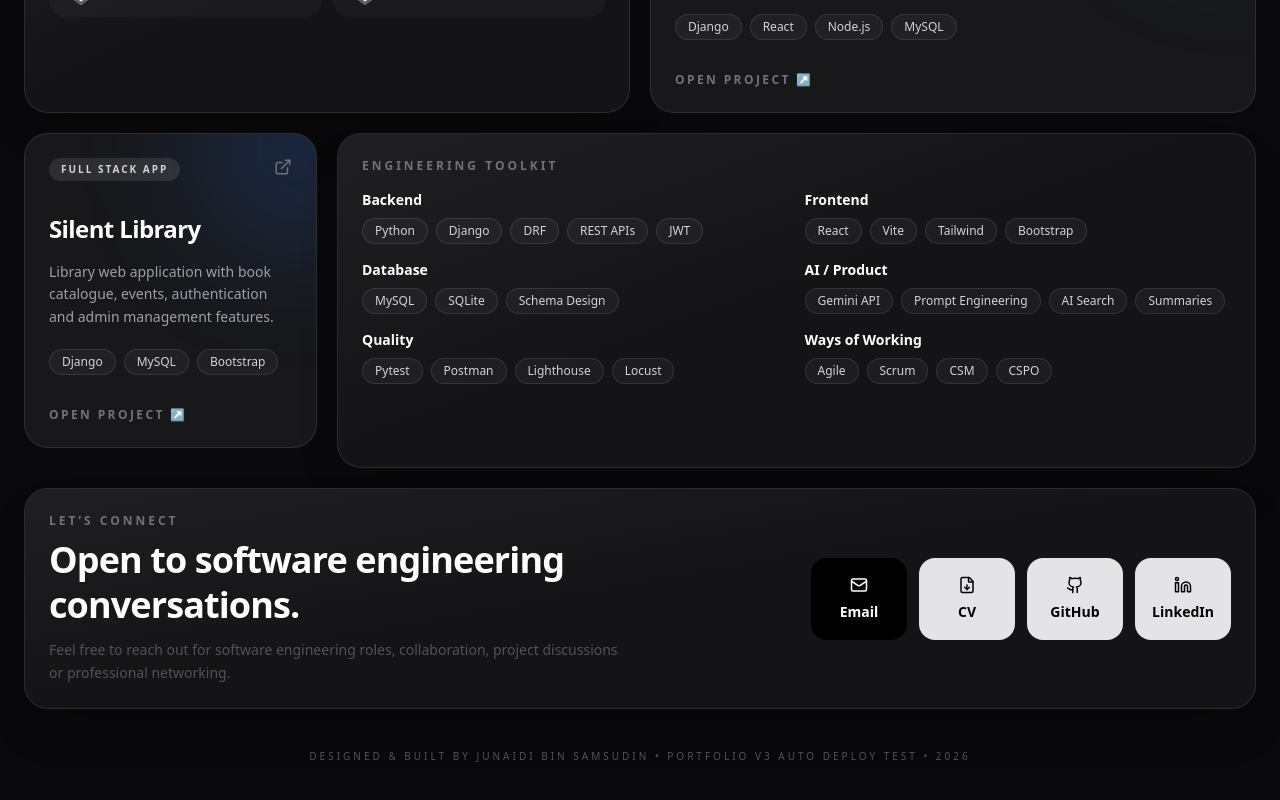
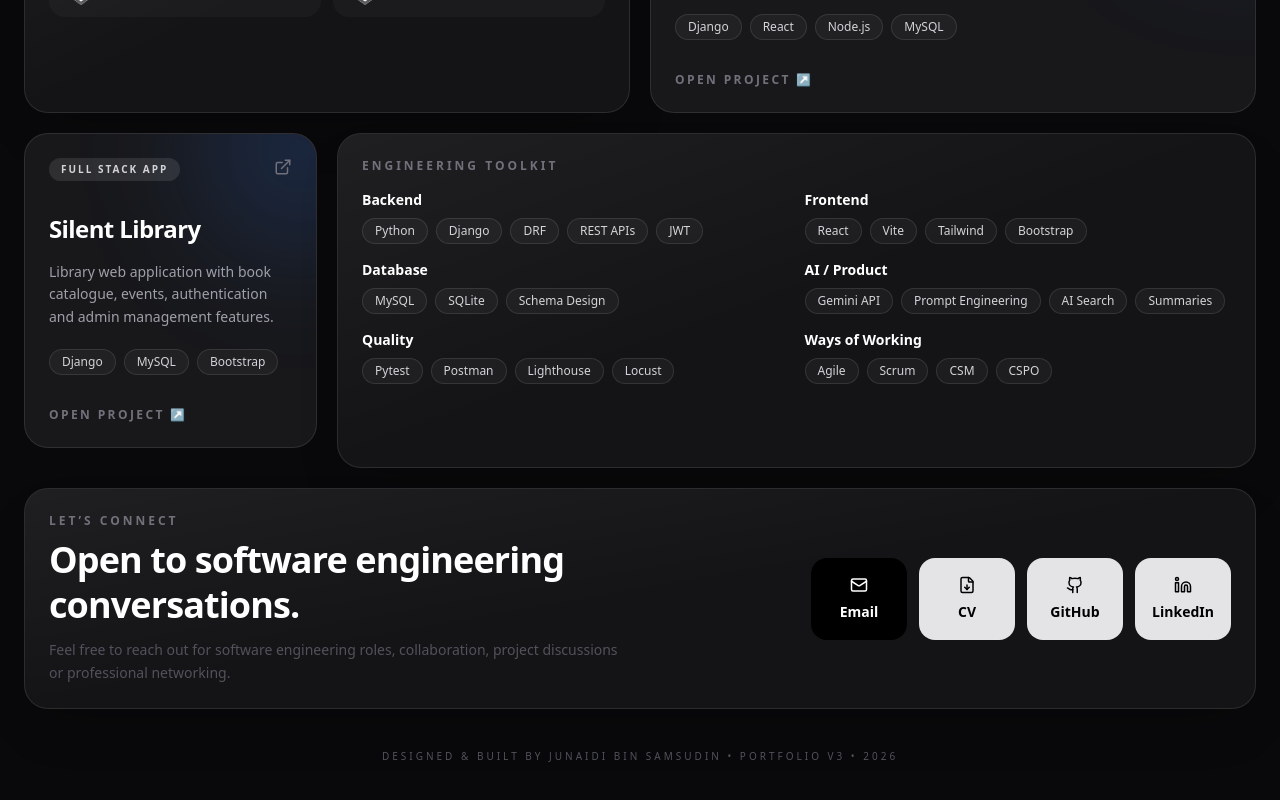
Before and after one commit to DdJunaidi/developer-os-portfolio, a React (Vite) app: page / in a window 1280 px wide. Shown: the part 1400-2200 px from the top of the page. Built offline with nearby package versions, Linux system fonts and the light colour scheme.

Commit message:
Change the footer to the original form

```diff
--- a/src/App.jsx
+++ b/src/App.jsx
@@ -246,7 +246,7 @@ function App() {
           FOOTER
       ==================================================*/}
       <footer className="relative z-10 pb-10 text-center text-[10px] uppercase tracking-[0.3em] text-zinc-600">
-        Designed & Built by {SITE_CONFIG.name} • Portfolio V3 Auto Deploy Test • 2026
+        Designed & Built by {SITE_CONFIG.name} • Portfolio V3 • 2026
       </footer>
     </main>
   );
```
